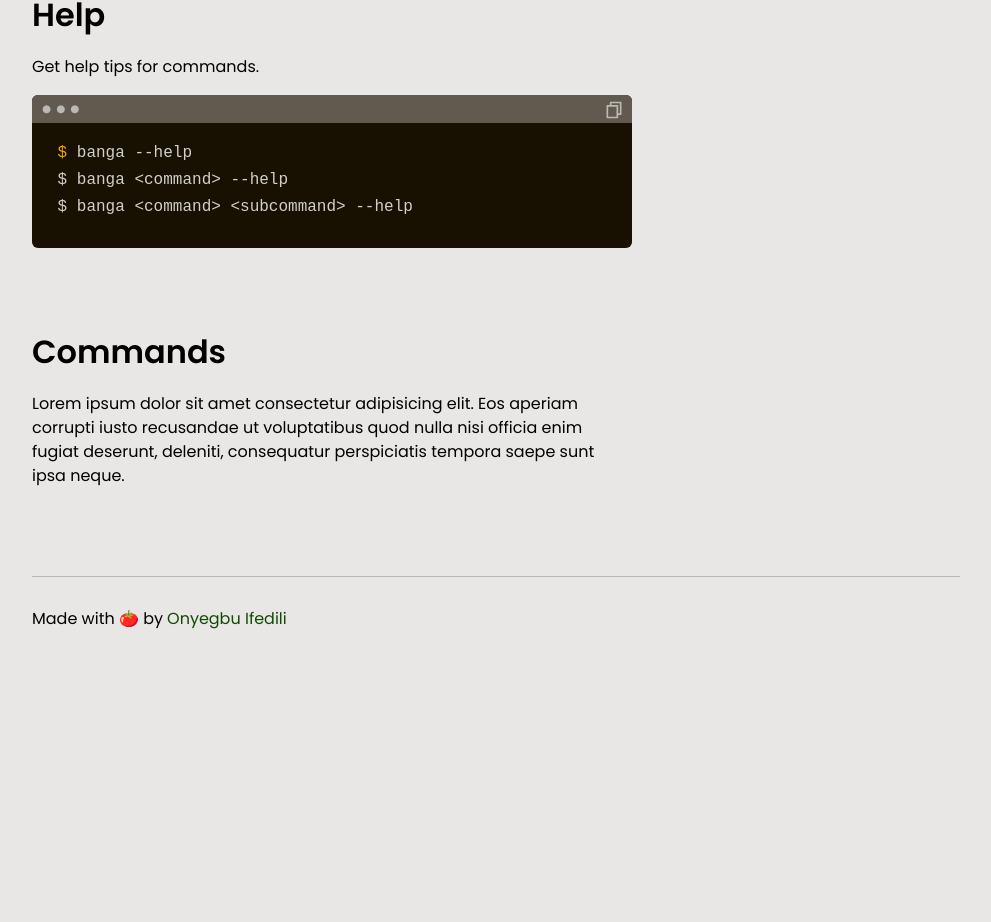
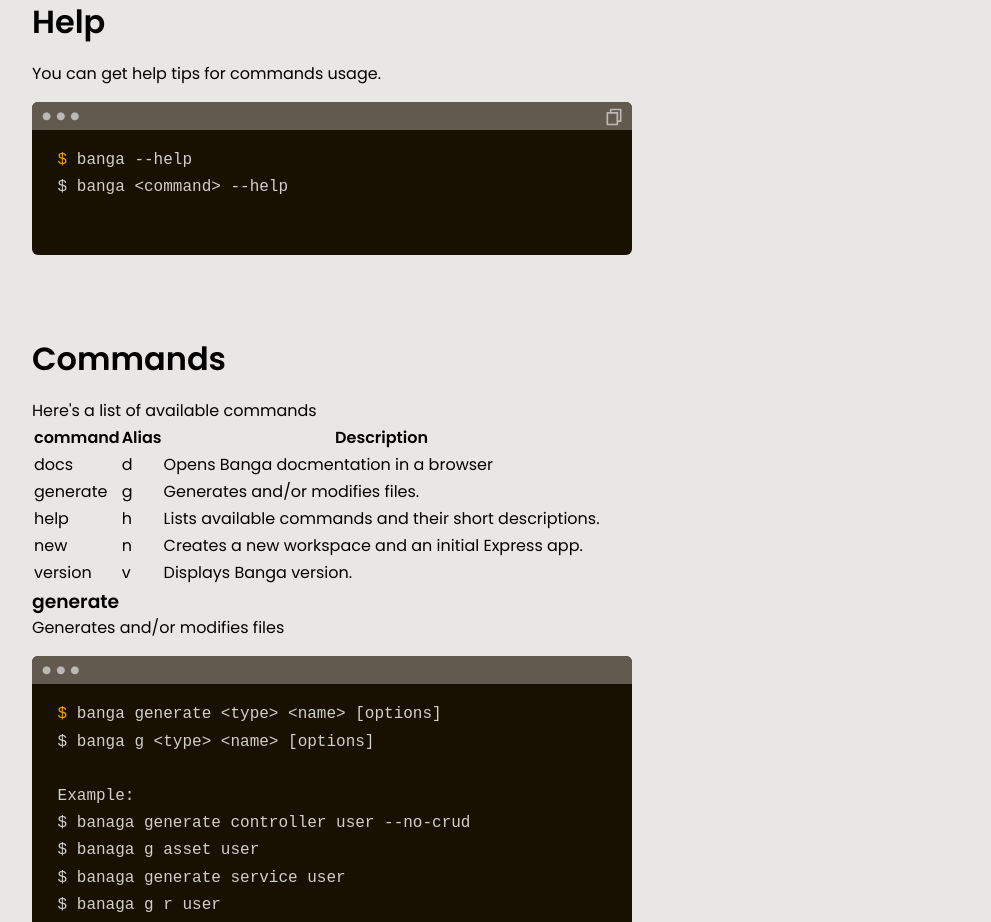
Before and after one commit to bangajs/documentation, an Angular app: page / in a window 1280 px wide. Shown: the part 1874-2796 px from the top of the page, without its empty margins (144-1135 px from the left). Before the commit the page ends 2547 px from the top, so only its background shows below. Built offline with nearby package versions, Linux system fonts and the light colour scheme.

Commit message:
docs: udate command list

```diff
--- a/src/app/app.component.html
+++ b/src/app/app.component.html
@@ -3,10 +3,8 @@
 <div class="hero">
   <div class="container">
     <header>
-      <img src="./../assets/BangaJS.png" alt="" height="70">
+      <img src="./../assets/BangaJS.png" alt="" height="56">
     </header>
-
-    <br><br><br><br>
 
     <div class="hero-content">
       <div class="hero-left">
@@ -15,7 +13,8 @@
         <br>
 
         <p>Banga is a cli generator for building <a href="https://expressjs.com/">ExpressJS</a> applications with speed
-          and efficiency.</p>
+          and efficiency.
+        </p>
 
         <div class="hero-links">
           <a href="https://github.com/saucecodee">
@@ -59,8 +58,8 @@
 <div class="main-content container">
   <main>
     <!-- Installation -->
-    <section id="installation">
-      <h2 class="sect-title">Installation</h2>
+    <section id="get-started">
+      <h2 class="sect-title">Get started</h2>
       <div>
         <p>Banga can be installed globally via npm.</p>
         <app-terminal>
@@ -72,10 +71,14 @@
     <!-- Usage -->
     <section id="usage">
       <h2 class="sect-title">Usage</h2>
+
       <div>
         <p> After <a href="#installation">installation</a> you can invoke the tool on the command line via the
           <code>banga</code> command.
         </p>
+
+        <br>
+
         <p>
           To confirm successful installation run the command below to check your installed version verion.
         </p>
@@ -108,11 +111,10 @@
     <section id="help">
       <h2 class="sect-title">Help</h2>
       <div>
-        <p>Get help tips for commands.</p>
+        <p>You can get help tips for commands usage.</p>
         <app-terminal>
           $ banga --help <br>
           $ banga &lt;command&gt; --help <br>
-          $ banga &lt;command&gt; &lt;subcommand&gt; --help
         </app-terminal>
       </div>
     </section>
@@ -121,11 +123,121 @@
     <section id="commands">
       <h2 class="sect-title">Commands</h2>
       <div>
-        <p>Lorem ipsum dolor sit amet consectetur adipisicing elit. Eos aperiam corrupti iusto recusandae ut
-          voluptatibus
-          quod nulla nisi officia enim fugiat deserunt, deleniti, consequatur perspiciatis tempora saepe sunt ipsa
-          neque.
+        <p>
+          Here's a list of available commands
         </p>
+
+        <table>
+          <thead>
+            <th>command</th>
+            <th>Alias</th>
+            <th>Description</th>
+          </thead>
+          <tbody>
+            <tr>
+              <td>docs</td>
+              <td>d</td>
+              <td>Opens Banga docmentation in a browser</td>
+            </tr>
+            <tr>
+              <td>generate</td>
+              <td>g</td>
+              <td>Generates and/or modifies files.</td>
+            </tr>
+            <tr>
+              <td>help</td>
+              <td>h</td>
+              <td>Lists available commands and their short descriptions.</td>
+            </tr>
+            <tr>
+              <td>new</td>
+              <td>n</td>
+              <td>Creates a new workspace and an initial Express app.</td>
+            </tr>
+            <tr>
+              <td>version</td>
+              <td>v</td>
+              <td>Displays Banga version. </td>
+            </tr>
+          </tbody>
+        </table>
+
+        <h3>generate</h3>
+        <p>Generates and/or modifies files</p>
+
+        <app-terminal [isCopiable]=false>
+          $ banga generate &lt;type&gt; &lt;name&gt; [options] <br>
+          $ banga g &lt;type&gt; &lt;name&gt; [options] <br> <br>
+
+          Example: <br>
+
+          $ banaga generate controller user --no-crud <br>
+          $ banaga g asset user <br>
+          $ banaga generate service user <br>
+          $ banaga g r user <br>
+          $ banaga generate m user
+        </app-terminal>
+
+        <p>Here are the types</p>
+
+        <table>
+          <thead>
+            <th>Type</th>
+            <th>Alias</th>
+            <th>Description</th>
+          </thead>
+          <tbody>
+            <tr>
+              <td>asset</td>
+              <td>a</td>
+              <td>Opens Banga docmentation in a browser</td>
+            </tr>
+            <tr>
+              <td>controller</td>
+              <td>c</td>
+              <td>Generates and/or modifies files.</td>
+            </tr>
+            <tr>
+              <td>model</td>
+              <td>m</td>
+              <td>Lists available commands and their short descriptions.</td>
+            </tr>
+            <tr>
+              <td>route</td>
+              <td>r</td>
+              <td>Creates a new workspace and an initial Express app.</td>
+            </tr>
+            <tr>
+              <td>service</td>
+              <td>s</td>
+              <td>Displays Banga version. </td>
+            </tr>
+          </tbody>
+        </table>
+
+        <p>Here are the options</p>
+
+        <table>
+          <thead>
+            <th>Options</th>
+            <th>Description</th>
+          </thead>
+          <tbody>
+            <tr>
+              <td>--no-crud</td>
+              <td>Opens Banga docmentation in a browser</td>
+            </tr>
+            <tr>
+              <td>--force</td>
+              <td>Generates and/or modifies files.</td>
+            </tr>
+            <tr>
+              <td>--root</td>
+              <td>Lists available commands and their short descriptions.</td>
+            </tr>
+          </tbody>
+        </table>
+
       </div>
     </section>
   </main>
@@ -134,7 +246,7 @@
   <aside>
     <h4>Contents</h4>
     <ul>
-      <li><a href="#installation">Installation</a></li>
+      <li><a href="#get-started">Installation</a></li>
       <li><a href="#usage">Usage</a></li>
       <li><a href="#help">Help</a></li>
       <li><a href="#commands">Commands</a></li>
--- a/src/app/app.component.scss
+++ b/src/app/app.component.scss
@@ -13,6 +13,7 @@
   align-items: center;
   justify-content: space-between;
   width: 100%;
+  margin-top: 6rem;
 }
 
 .hero-left {
```
